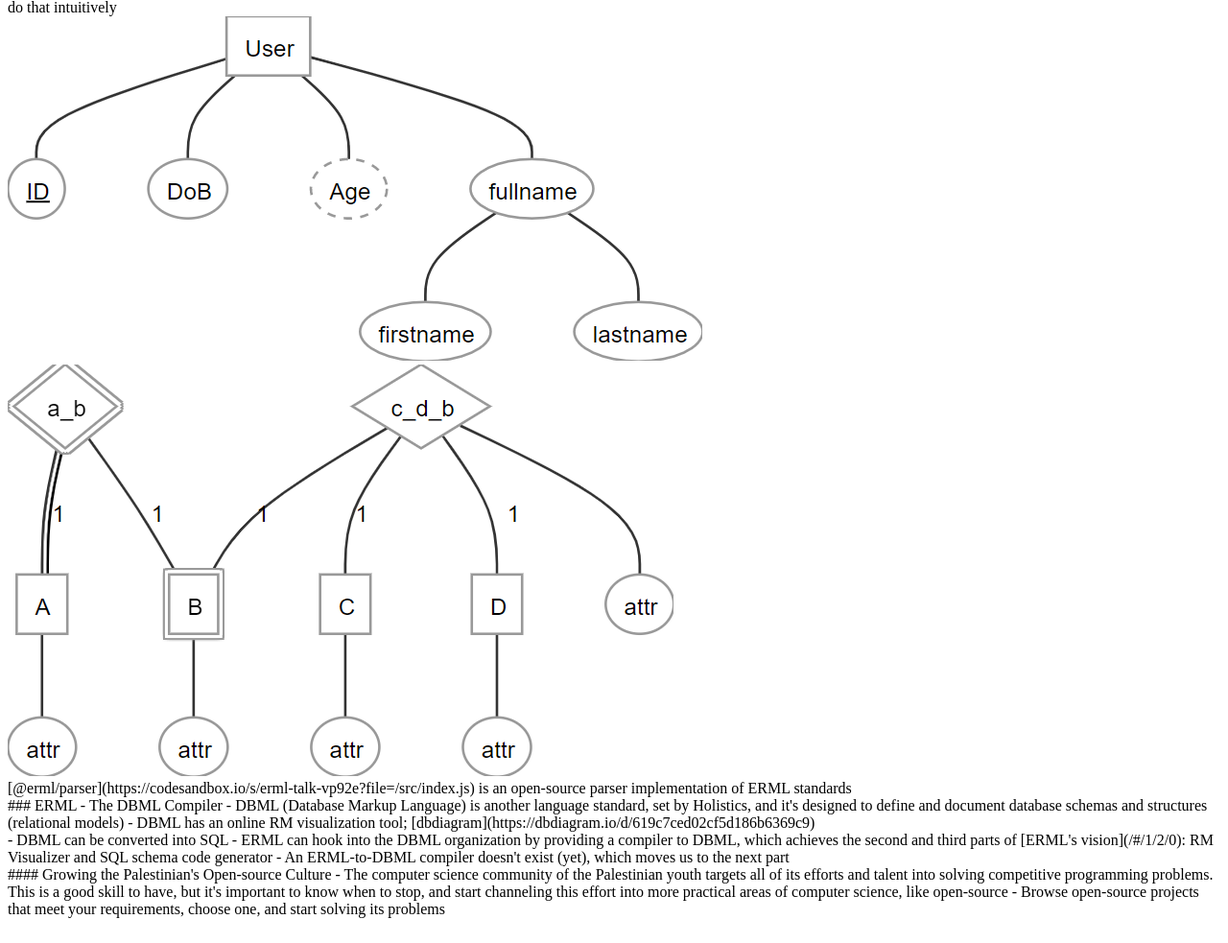
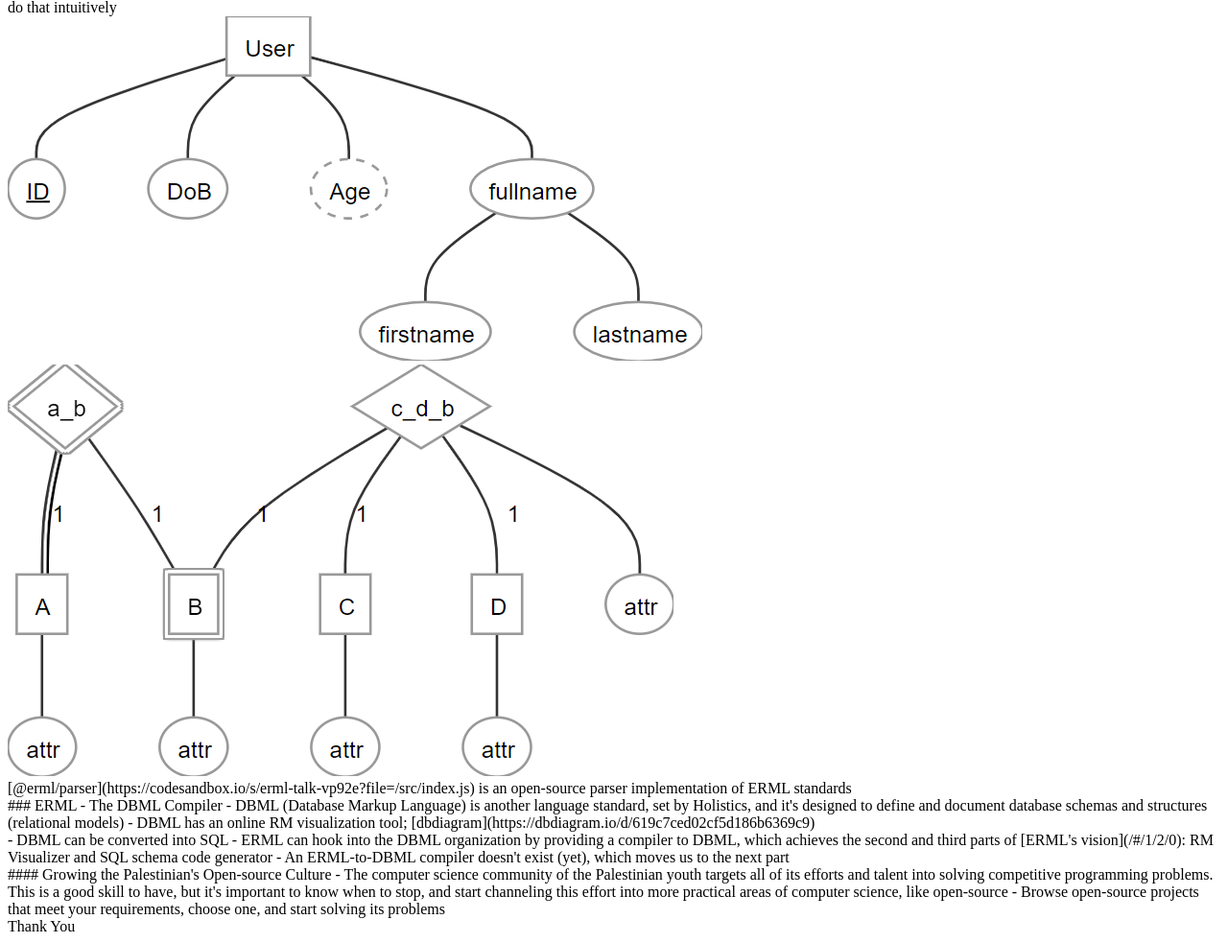
Before and after one commit to obadakhalili/erml-talk, a website built with Vite: page index.html in a window 1280 px wide. Shown: the part 826-1809 px from the top of the page at 96% size. Built offline with nearby package versions, Linux system fonts and the light colour scheme; what reveal.js would draw is missing.

Commit message:
add 'thank you' section

```diff
--- a/index.html
+++ b/index.html
@@ -152,6 +152,9 @@
         start channeling this effort into more practical areas of computer science, like open-source
         - Browse open-source projects that meet your requirements, choose one, and start solving its problems
       </section>
+      <section>
+        Thank You
+      </section>
     </div>
   </div>
   <script type="module" src="/main.js"></script>
```
